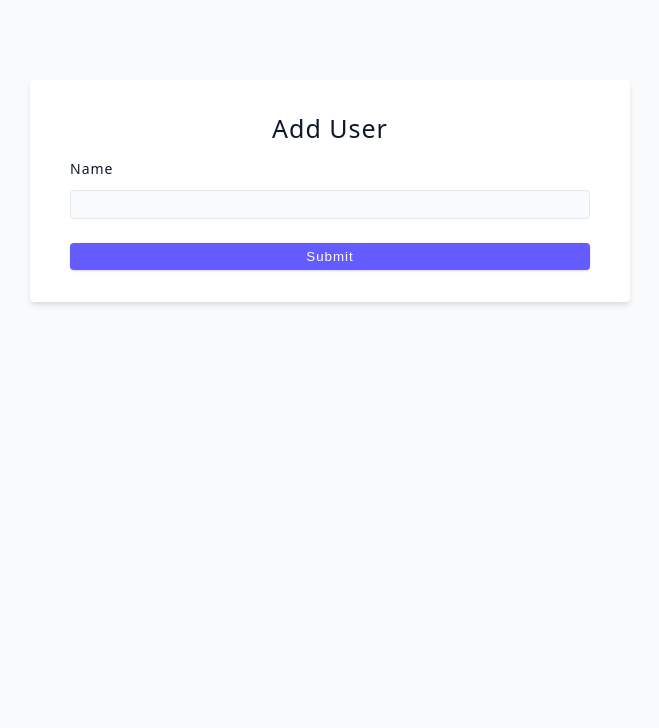
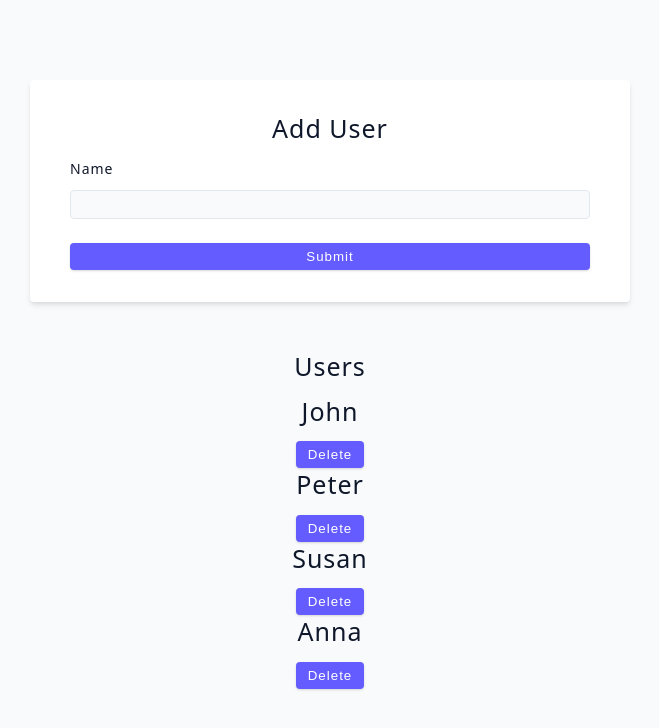
Before and after one commit to yorkyorkex/03-advanced-react, a React (Vite) app: page / in a window 1280 px wide. Shown: the top 728 px of the page, without its empty margins (310-969 px from the left). Built offline with nearby package versions, Linux system fonts and the light colour scheme.

Commit message:
Refactor UserChallenge component to handle user addition and deletion with controlled inputs

```diff
--- a/src/tutorial/06-forms/starter/02-user-challenge.jsx
+++ b/src/tutorial/06-forms/starter/02-user-challenge.jsx
@@ -1,21 +1,61 @@
+import React from 'react'
+import { useState } from 'react'
+import { data } from '../../../data'
+
 const UserChallenge = () => {
+  const [name, setName] = useState('')
+  const [users, setUsers] = useState(data)
+
+  const handleSubmit = (e) => {
+    e.preventDefault()
+    if (!name) return
+    const newUser = { id: new Date().getTime().toString(), name }
+    setUsers([...users, newUser])
+    setName('')
+    console.log(name)
+  }
+  const handleDelete = (id) => {
+    const filteredUsers = users.filter((user) => user.id !== id)
+    setUsers(filteredUsers)
+  }
+
   return (
     <div>
-      <form className='form'>
+      <form className="form" onSubmit={handleSubmit}>
         <h4>Add User</h4>
-        <div className='form-row'>
-          <label htmlFor='name' className='form-label'>
+        <div className="form-row">
+          <label htmlFor="name" className="form-label">
             name
           </label>
-          <input type='text' className='form-input' id='name' />
+          <input
+            type="text"
+            className="form-input"
+            id="name"
+            onChange={(e) => setName(e.target.value)}
+          />
         </div>
 
-        <button type='submit' className='btn btn-block'>
+        <button type="submit" className="btn btn-block">
           submit
         </button>
       </form>
       {/* render users below */}
+      <h4>Users</h4>
+      <div>
+        {users.map((user) => {
+          const { id, name, email } = user
+          return (
+            <div key={id} className="item">
+              <h4>{name}</h4>
+              <button className="btn" onClick={() => handleDelete(id)}>
+                {' '}
+                delete
+              </button>
+            </div>
+          )
+        })}
+      </div>
     </div>
-  );
-};
-export default UserChallenge;
+  )
+}
+export default UserChallenge
```
